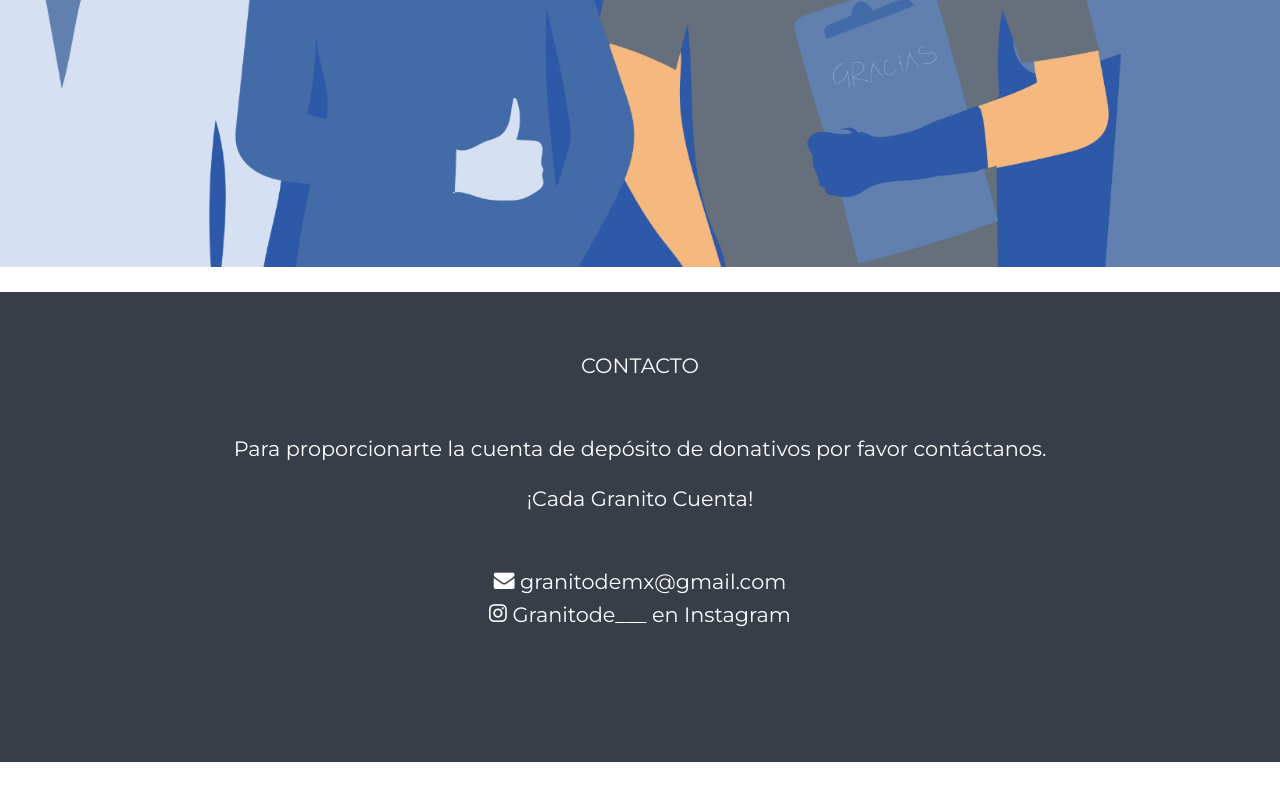
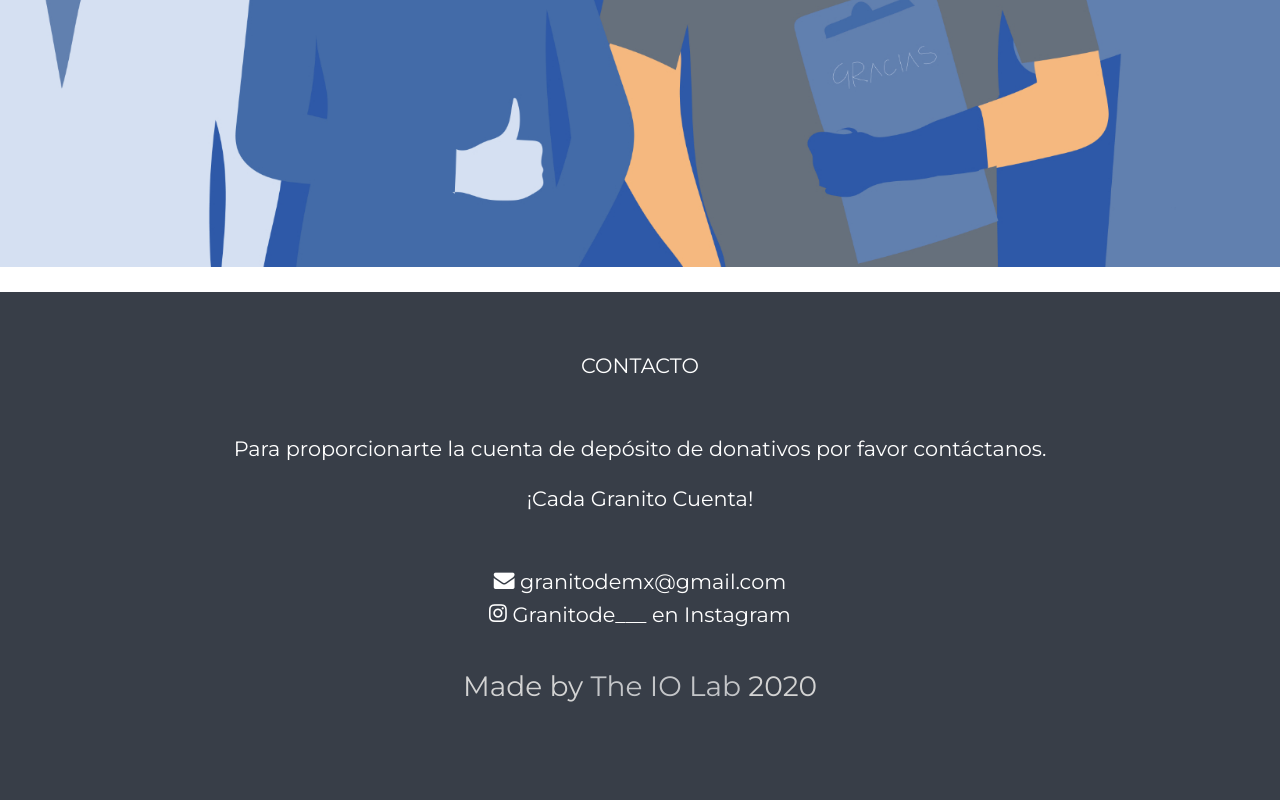
Before and after one commit to claudiaec/granito, a plain HTML site: page index.html in a window 1280 px wide. Shown: the part 708-1508 px from the top of the page. Before the commit the page ends 1470 px from the top, so only its background shows below. Drawn offline with Linux system fonts and the light colour scheme; some packages are replaced by stand-ins of ours; no server answers; files whose address does not match are found by name.

Commit message:
Update index.html

```diff
--- a/index.html
+++ b/index.html
@@ -126,7 +126,7 @@
               <h3><br><br>Para proporcionarte la cuenta de depósito de donativos por favor contáctanos.<br><br> ¡Cada Granito Cuenta!</h3>
               <h3><br><br><a href="mailto:granitodemx@gmail.com"><span class="icon icon-envelope"></span><span class="text"> granitodemx@gmail.com</span></a></h3>
               <h3 class="ftco-animate"><a href="https://www.instagram.com/granitode_________.mx/"><span class="icon-instagram"></span><span class="text"> Granitode___ en Instagram </span></a></h3>
-
+              <h4><br>Made by <a href="www.theiolab.com">The IO Lab</a> 2020</h4>
 
       </div>
     </footer>
```
